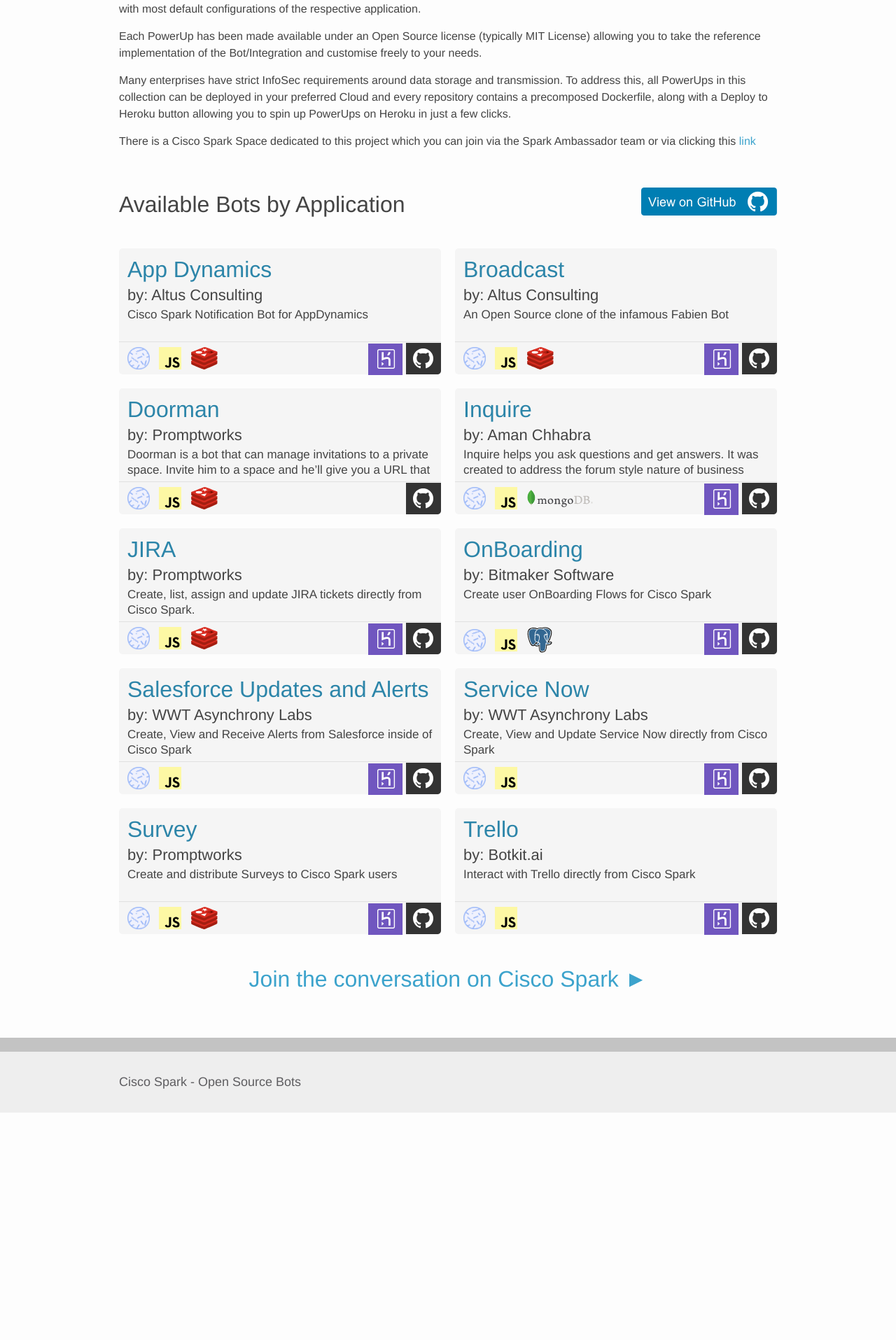
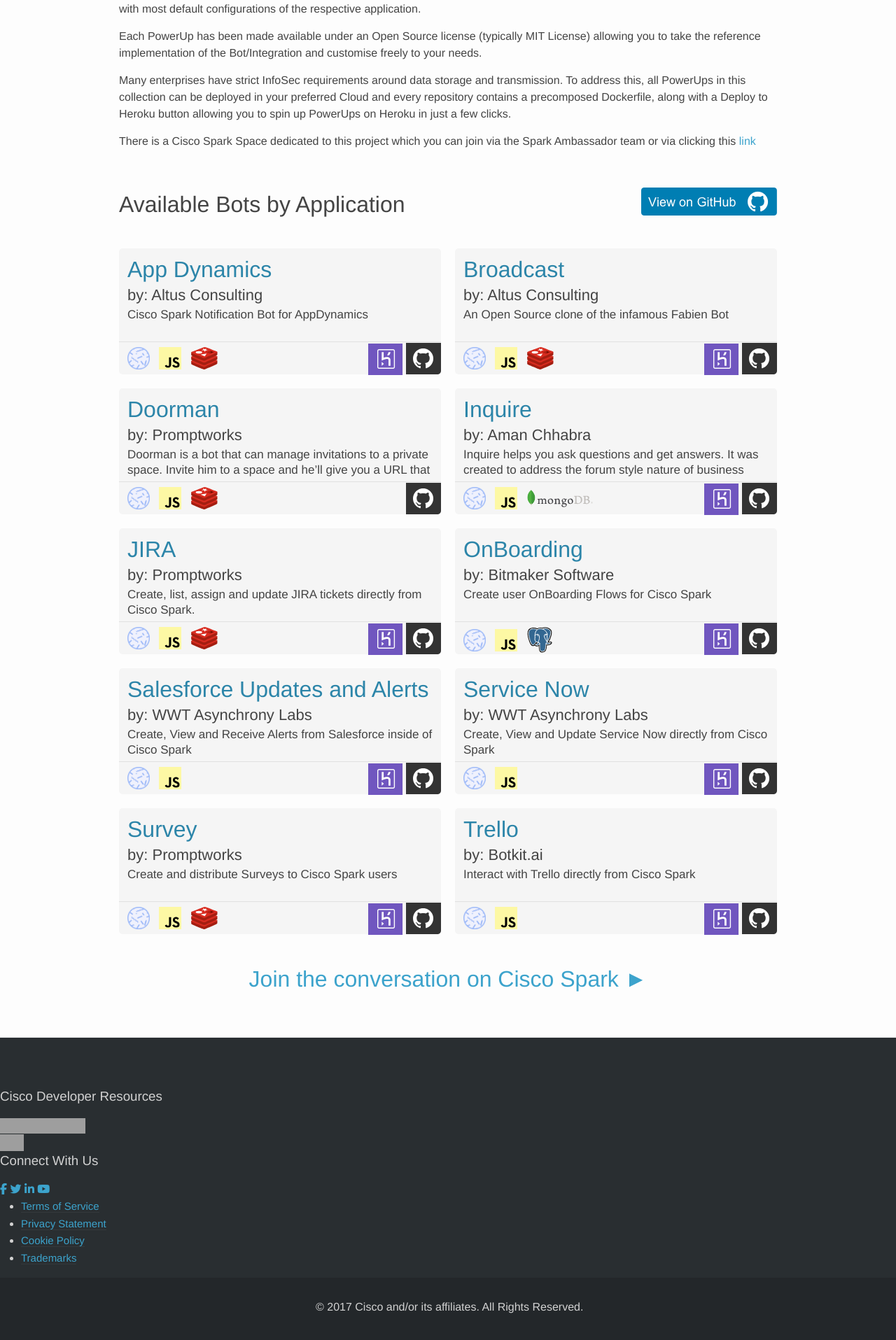
Before and after one commit to CiscoWebexTeamsAmbassadors/StarterKits, a Jekyll site: the page built from index.md, in a window 1280 px wide. Shown: the part 947-2862 px from the top of the page at 70% size. Built offline with Jekyll 4.4.1, drawn with Linux system fonts in a browser that asks for light colours; nearby versions of some CDN libraries; comment, search, counter and statistics services are not loaded; before the commit the page ends 2537 px from its top, so only the background shows below that; grey boxes are pictures that could not be loaded.

Commit message:
footer: Begin adding placeholder contnet

```diff
--- a/_includes/footer.html
+++ b/_includes/footer.html
@@ -1,7 +1,53 @@
 <footer class="site-footer">
 
-  <div class="wrapper">
-    <h2 class="footer-heading">{{ site.author }} - {{ site.title }}</h2>
+  <div class="footer-area-2 col-md-4 col-sm-6">
+    <section class="widget widget_sp_image-2 widget_sp_image">
+      <div class="widget-inner">
+        <h3 class="widget-title">Cisco Developer Resources</h3>
+        <a href="https://developer.cisco.com" target="_blank" class="widget_sp_image-image-link" title="Cisco Developer Resources">
+          <img width="122" height="22" alt="Cisco Developer Resources" class="attachment-full" style="max-width: 100%;" src="https://i0.wp.com/ambassador.ciscospark.com/wp-content/uploads/2016/07/ic_cisco_devnet.png?fit=122%2C22&amp;ssl=1" src-orig="https://i0.wp.com/ambassador.ciscospark.com/wp-content/uploads/2016/07/ic_cisco_devnet.png?fit=122%2C22&amp;ssl=1" scale="1">
+        </a>
+      </div>
+    </section>
+
+
+    <section class="widget widget_sp_image-3 widget_sp_image">
+      <div class="widget-inner">
+        <a href="http://tropo.com/" target="_blank" class="widget_sp_image-image-link">
+          <img width="34" height="24" class="attachment-full" style="max-width: 100%;" src="https://i1.wp.com/ambassador.ciscospark.com/wp-content/uploads/2016/07/ic_tropo.png?fit=34%2C24&amp;ssl=1" src-orig="https://i1.wp.com/ambassador.ciscospark.com/wp-content/uploads/2016/07/ic_tropo.png?fit=34%2C24&amp;ssl=1" scale="1">
+        </a>
+      </div>
+    </section>
+
+    <section class="widget widget-social">
+      <div class="widget-inner">
+        <h3 class="widget-title">Connect With Us</h3>
+        <div class="soc-widget">
+          <a target="_blank" href="https://www.facebook.com/CiscoCollab/"><i class="fa fa-facebook"></i></a>
+          <a target="_blank" href="http://twitter.com/ciscosparkdev"><i class="fa fa-twitter"></i></a>
+          <a target="_blank" href="https://www.linkedin.com/company/1063"><i class="fa fa-linkedin"></i></a>
+          <a target="_blank" href="https://www.youtube.com/Cisco/"><i class="fa fa-youtube"></i></a>
+        </div>
+      </div>
+    </section>
+
   </div>
 
+
+  <section class="widget nav_menu-2 widget_nav_menu">
+    <div class="widget-inner">
+      <ul id="menu-policy" class="menu">
+        <li class="menu-terms-of-service"><a href="https://developer.ciscospark.com/tos.html">Terms of Service</a></li>
+        <li class="menu-privacy-statement"><a href="http://www.cisco.com/web/siteassets/legal/privacy.html">Privacy Statement</a></li>
+        <li class="menu-cookie-policy"><a href="http://www.cisco.com/web/siteassets/legal/privacy.html#cookies">Cookie Policy</a></li>
+        <li class="menu-trademarks"><a href="http://www.cisco.com/web/siteassets/legal/trademark.html">Trademarks</a></li>
+      </ul>
+    </div>
+  </section>
+
+  <div class="footer-copyright">
+    <p><span class="footer_copy">&nbsp;© 2017 Cisco and/or its affiliates. All Rights Reserved.</span></p>
+  </div>
+
+
 </footer>
--- a/_sass/_base.scss
+++ b/_sass/_base.scss
@@ -1 +1,69 @@
 // Base
+body {
+  color: #444444;
+}
+
+h2 {
+  font-weight: 200;
+  display: inline;
+}
+
+a.link-main {
+  color: #444444;
+  text-transform: uppercase;
+  font-size: 20px;
+  text-align: center;
+  display: block;
+  margin-top: 20px;
+  margin-bottom: 40px;
+
+  &:after {
+    font-family: "FontAwesome";
+    content: '\f107';
+    display: block;
+  }
+
+  &:hover {
+    text-decoration: none;
+    color: #3CA3CC;
+  }
+}
+
+.site-nav {
+  font-size: 1.2rem;
+  font-weight: 300;
+  border: none;
+
+  ul {
+    list-style: none;
+    display: flex;
+  }
+
+  a {
+    display: inline-block;
+    background: #ffffff;
+    color: #333333;
+    min-width: 80px;
+    text-align: center;
+    margin-left: 20px;
+    line-height: 44px;
+    border-bottom: 3px solid transparent;
+    box-sizing: border-box;
+    padding-left: 20px;
+    padding-right: 20px;
+    padding-top: 6px;
+    padding-bottom: 0px;
+    text-decoration: none;
+
+    &.active {
+      border-color: #3ca3cc;
+      color: #3ca3cc;
+    }
+
+    &:hover {
+
+      border-bottom: 3px solid #3ca3cc;
+
+    }
+  }
+}
--- a/_sass/_layout.scss
+++ b/_sass/_layout.scss
@@ -1,75 +1,3 @@
-// Base
-body {
-  color: #444444;
-}
-
-h2 {
-  font-weight: 200;
-  display: inline;
-}
-
-a.link-main {
-  color: #444444;
-  text-transform: uppercase;
-  font-size: 20px;
-  text-align: center;
-  display: block;
-  margin-top: 20px;
-  margin-bottom: 40px;
-
-  &:after {
-    font-family: "FontAwesome";
-    content: '\f107';
-    display: block;
-  }
-
-  &:hover {
-    text-decoration: none;
-    color: #3CA3CC;
-  }
-}
-
-.site-nav {
-  font-size: 1.2rem;
-  font-weight: 300;
-  border: none;
-
-  ul {
-    list-style: none;
-    display: flex;
-  }
-
-  a {
-    display: inline-block;
-    background: #ffffff;
-    color: #333333;
-    min-width: 80px;
-    text-align: center;
-    margin-left: 20px;
-    line-height: 44px;
-    border-bottom: 3px solid transparent;
-    box-sizing: border-box;
-    padding-left: 20px;
-    padding-right: 20px;
-    padding-top: 6px;
-    padding-bottom: 0px;
-    text-decoration: none;
-
-    &.active {
-      border-color: #3ca3cc;
-      color: #3ca3cc;
-    }
-
-    &:hover {
-
-      border-bottom: 3px solid #3ca3cc;
-
-    }
-  }
-}
-
-
-
 // Layout - Cards
 .card-items {
   display: grid;
@@ -210,12 +138,33 @@ a.link-main {
   padding-top: 20px;
 }
 
+
+// Footer
+
 .site-footer {
-  background-color: #EEEEEE;
-  border-top: 20px solid #C3C3C3;
-  color: #5e5d60;
+  background: #292e31;
+  color: #d2d2d2;
+  padding: 70px 0 0;
+  margin-top: -1px;
+
+  li {
+    font-size: 15px;
+    line-height: 165%;
+  }
+
 }
 
+.footer-copyright {
+  background: #23272a;
+  padding: 30px 0 20px;
+  text-align: center;
+  color: #d2d2d2;
+  font-weight: 200;
+}
+
+.widget_nav_menu li a {
+  border-bottom: 1px solid rgba(255,255,255,0.05);
+}
 
 // Utilities
 .truncate {
@@ -260,6 +209,7 @@ a.center {
   visibility: visible;
 }
 
+
 // Media queries
 @media (max-width: 900px) {
 
```
